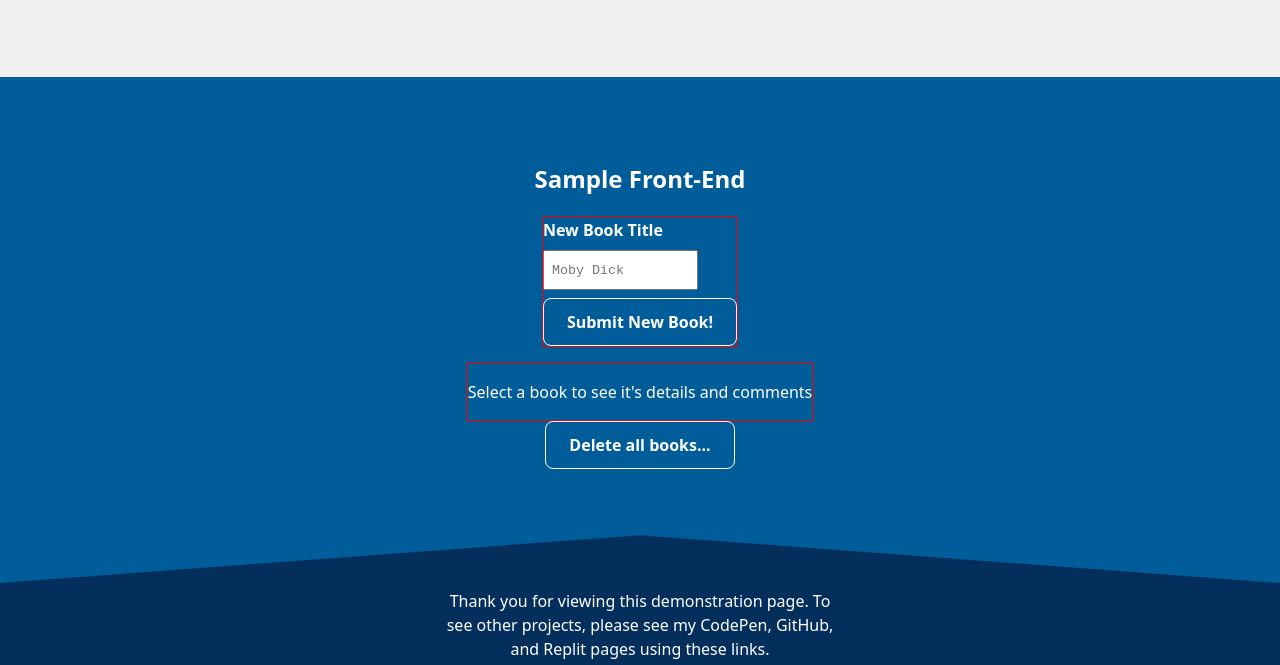
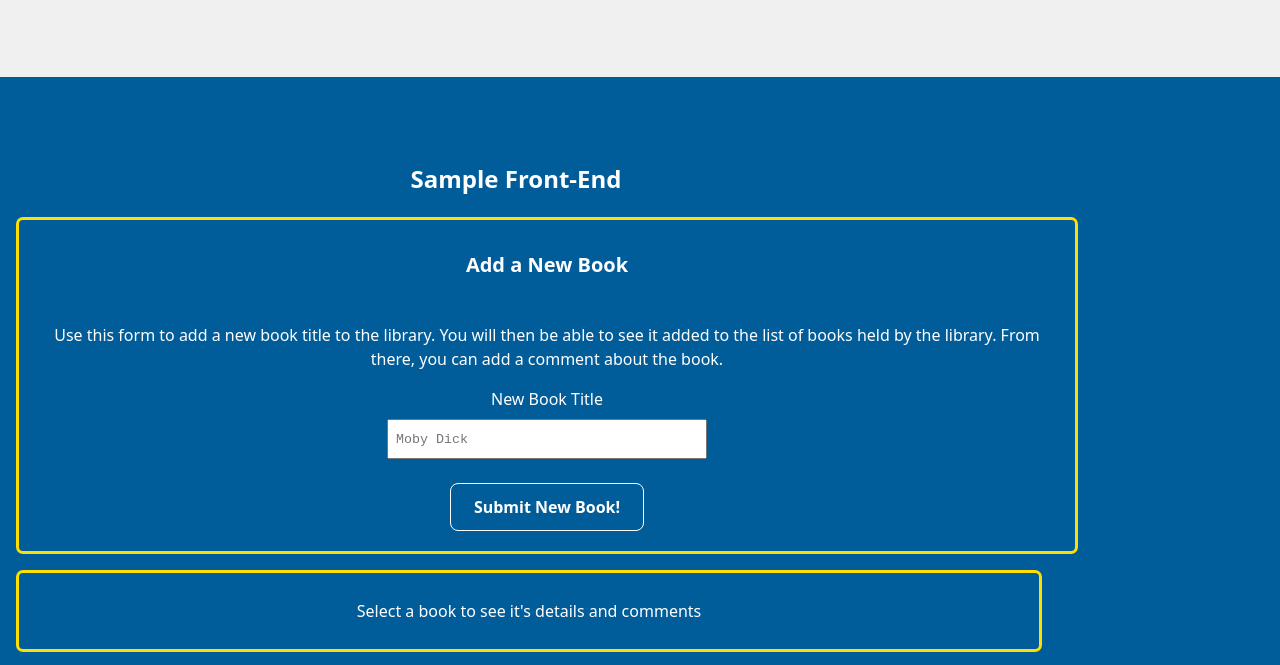
Before and after one commit to 1jds/fcc-personal-library-db-server-and-small-front-end, a website: page views/index.html in a window 1280 px wide. Shown: the part 1058-1723 px from the top of the page. Drawn offline with nearby package versions, Linux system fonts and the light colour scheme; no server answers.

Commit message:
styling sampleui area

```diff
--- a/public/client.js
+++ b/public/client.js
@@ -26,7 +26,7 @@ $(document).ready(function() {
       $.each(data.comments, function(i, val) {
         comments.push('<li>' + val + '</li>');
       });
-      comments.push('<br><form id="newCommentForm"><textarea style="width:300px" type="text" class="form-control textarea-input" id="commentToAdd" name="comment" placeholder="New Comment"></textarea></form>');
+      comments.push('<br><form id="newCommentForm"><textarea class="textarea-input" type="text" class="form-control textarea-input" id="commentToAdd" name="comment" placeholder="New Comment"></textarea></form>');
       comments.push('<br><button class="btn-secondary addComment" id="' + data._id + '">Add Comment</button>');
       comments.push('<button class="btn-secondary deleteBook" id="' + data._id + '">Delete Book</button>'); // some things in here seem to have been left here by mistake. For example, there were classes on these buttons that don't seem to point to anything in style.css. Maybe they did, and I've deleted that, or maybe it's just a mistake, and I could make a pull-request or something on that...
       $('#detailComments').html(comments.join(''));
--- a/public/style.css
+++ b/public/style.css
@@ -138,13 +138,28 @@ body {
   padding: 4rem 1rem;
   display: flex;
   flex-direction: column;
-  align-items: center;
+  align-items: stretch;
+  text-align: center;
 }
 
 #sampleui > * {
   max-width: 1000px;
   /* min-width: 800px; */
   /* Change this */
+}
+
+#sampleui > form {
+    display: flex;
+    flex-direction: column;
+    align-items: center;
+    /* background: #f9f9f9; */
+    padding: 0.25rem 1.75rem 1.25rem 1.75rem;
+}
+
+.border-light {
+  border: 3px solid #FFDF00;
+  padding: 10px;
+  border-radius: 7px;
 }
 
 #sampleposting {
@@ -179,12 +194,12 @@ body {
   padding: 0.25rem 1.75rem 1.25rem 1.75rem;
 }
 
-#sampleposting > form > h4 {
+form > h4 {
   font-size: 1.25rem;
 }
 
 #sampleposting > form > h4 > span {
-  font-family: 'Courier New', monospace;
+  font-family: monospace, 'Courier New';
 }
 #sampleposting > form > p {
   color: #000;
@@ -216,15 +231,13 @@ body {
   background: green;
 } */
 
-form {
+/* form {
   padding: 5px;
-  /* background: dodgerblue; */
-}
+} */
 
 label {
   display: block;
   font-weight: bold;
-  /* background: aqua; */
 }
 
 /* input {
@@ -332,7 +345,3 @@ footer > p {
 .custom-shape-divider-top-1695745367 .shape-fill {
     fill: #005d9a;
 }
-
-.border-light {
-  border: 1px solid red;
-}
--- a/views/index.html
+++ b/views/index.html
@@ -54,9 +54,11 @@
   <h2>Sample Front-End</h2>
   <!-- child 2 -->
   <form id="newBookForm" class="border-light">
+    <h4>Add a New Book</h4>
+    <p>Use this form to add a new book title to the library. You will then be able to see it added to the list of books held by the library. From there, you can add a comment about the book.</p>
     <label for="bookTitleToAdd">New Book Title</label>
     <textarea class="textarea-input" type="text" id="bookTitleToAdd" name="title" placeholder="Moby Dick"></textarea>
-    <button class="btn-secondary" type="submit" value="Submit" id="newBook">Submit New Book!</button>
+    <button class="btn-secondary mt-1" type="submit" value="Submit" id="newBook">Submit New Book!</button>
   </form>
   <!-- child 3 may be present -->
   <div id='display'></div>
@@ -66,7 +68,7 @@
     <ol id='detailComments'></ol>
   </div>
   <!-- child 4 -->
-  <button class="btn-secondary" id='deleteAllBooks'>Delete all books...</button>
+  <button class="btn-secondary mt-1" id='deleteAllBooks'>Delete all books...</button>
 </section>
 <footer>
   <div class="custom-shape-divider-top-1695745367">
```
